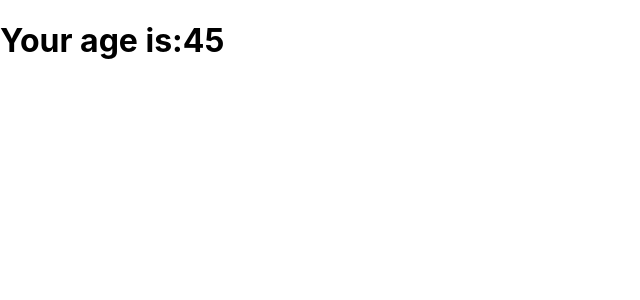
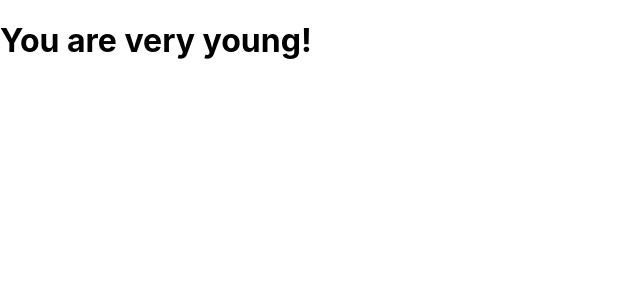
Before and after one commit to Gabriel1470/React-esercizi, a React (Create React App) app: page / in a window 1280 px wide. Shown: the top 300 px of the page, without its empty margins (0-640 px from the left). Built offline with nearby package versions, Linux system fonts and the light colour scheme.

Commit message:
conditional rendering 05

```diff
--- a/src/App.js
+++ b/src/App.js
@@ -4,7 +4,7 @@ import { Welcome } from "./components/Welcome";
 function App() {
   return (
     <div>
-      <Welcome age={45} name='Jhon'/>
+      <Welcome age={16} name='Jhon'/>
     </div>
   );
 }
--- a/src/components/Welcome.jsx
+++ b/src/components/Welcome.jsx
@@ -12,7 +12,12 @@ export class Welcome extends React.Component{
     {/* esercizio 03 */}
     {/* {(this.props.age > 18 ) && (this.props.age < 65 ) && <Age age={this.props.age}/>} */}
     {/* esercizio 04 */}
-    {(this.props.age > 18 ) && (this.props.age < 65 ) && (this.props.name === 'Jhon') && <Age age={this.props.age}/>}
+   {/*  {(this.props.age > 18 ) && (this.props.age < 65 ) && (this.props.name === 'Jhon') && <Age age={this.props.age}/>} */}
+   {/* esercizio 05 */}
+   {this.props.age >= 18
+    ?  <Age age={this.props.age}/>
+    : <h1>You are very young!</h1>
+   }
       </>
     )
   }
```
